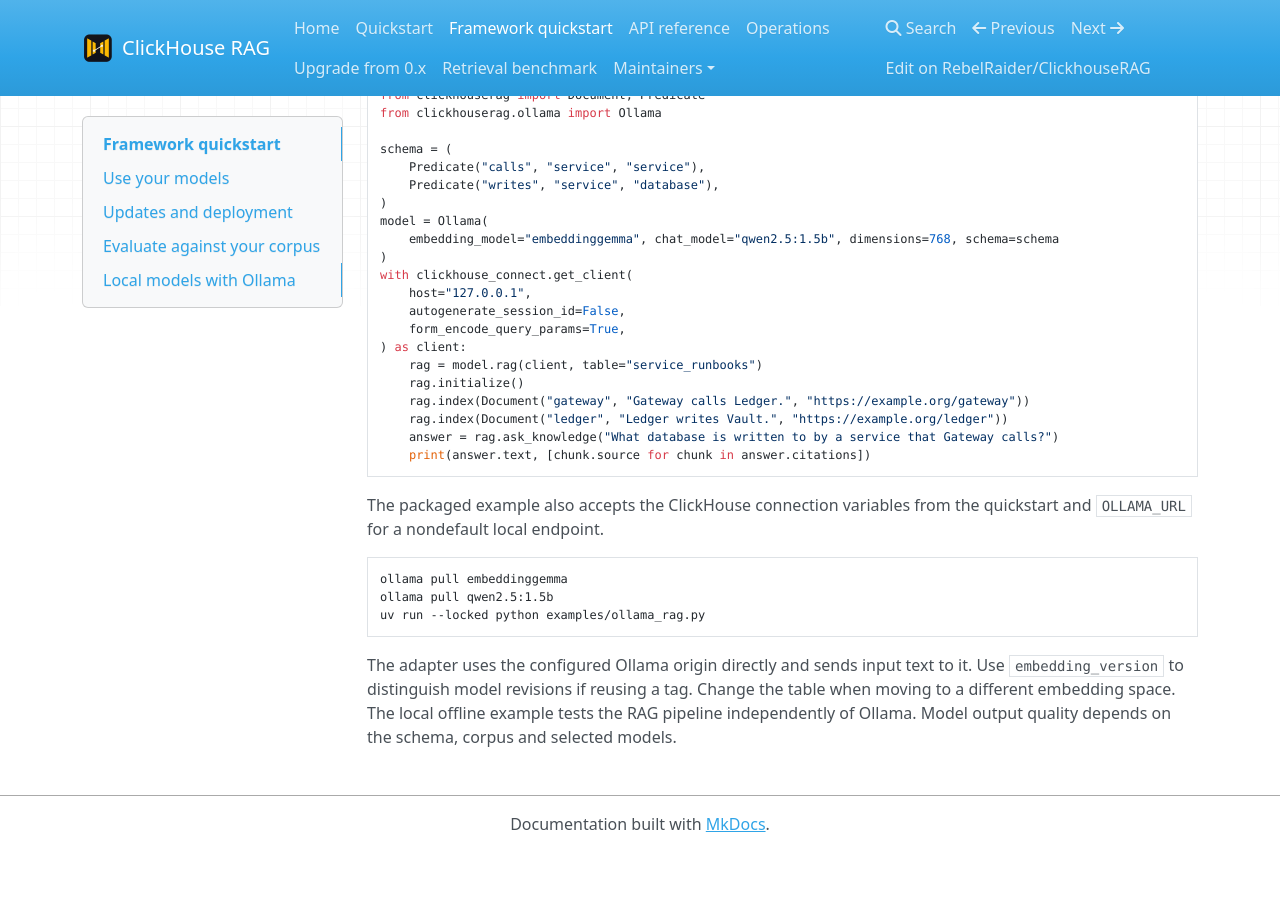
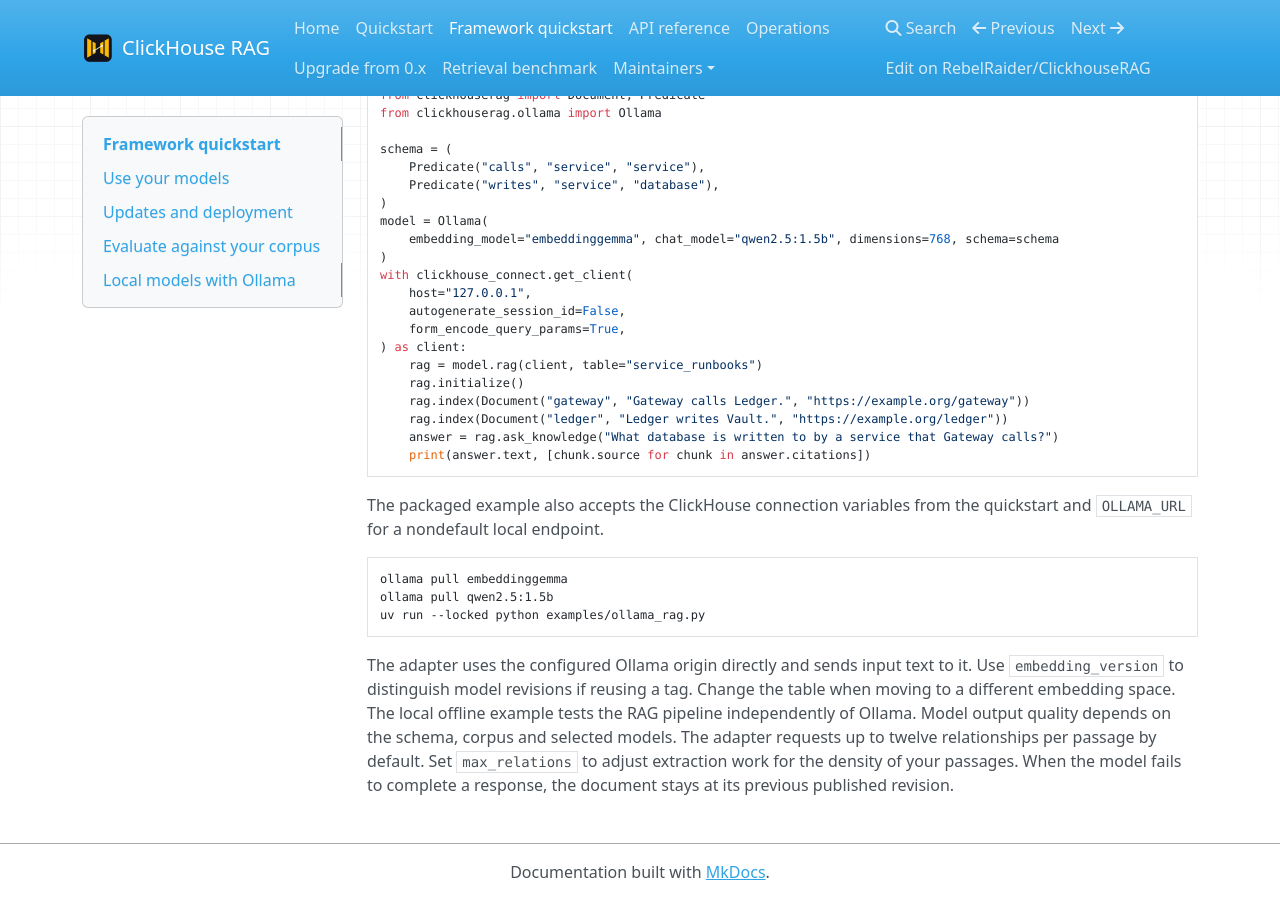
Before and after one commit to RebelRaider/ClickhouseRAG, an MkDocs documentation site: the page built from docs/framework.md, in a window 1280 px wide and 900 px high, scrolled down 2097 px. Built offline with MkDocs 1.6.1, drawn with Linux system fonts in a browser that asks for light colours; nearby versions of some CDN libraries; before the commit the page ends 2949 px from its top, so only the background shows below that; some of the changed text lies outside the part shown.

Commit message:
fix(models): bound Ollama fact extraction per passage

```diff
--- a/docs/framework.md
+++ b/docs/framework.md
@@ -1,8 +1,9 @@
 # Framework quickstart
 
 The framework API uses one ClickHouse HTTP client and provisions one managed
-table for document revisions, passages, and their relationships. The same collection and metadata filters apply to text search, graph
-expansion, and reasoning.
+table for document revisions, passages, and their relationships. The same
+collection and metadata filters apply to text search, graph expansion and
+reasoning.
 
 Start a compatible ClickHouse server as in the [quickstart](quickstart.md).
 In a checkout of this version, run the offline example. It uses deterministic
@@ -145,4 +146,7 @@ The adapter uses the configured Ollama origin directly and sends input text
 to it. Use `embedding_version` to distinguish model revisions if reusing a tag.
 Change the table when moving to a different embedding space. The local
 offline example tests the RAG pipeline independently of Ollama. Model output
-quality depends on the schema, corpus and selected models.
+quality depends on the schema, corpus and selected models. The adapter requests
+up to twelve relationships per passage by default. Set `max_relations` to
+adjust extraction work for the density of your passages. When the model fails
+to complete a response, the document stays at its previous published revision.
```
Also changed, not shown: 2 other files.
